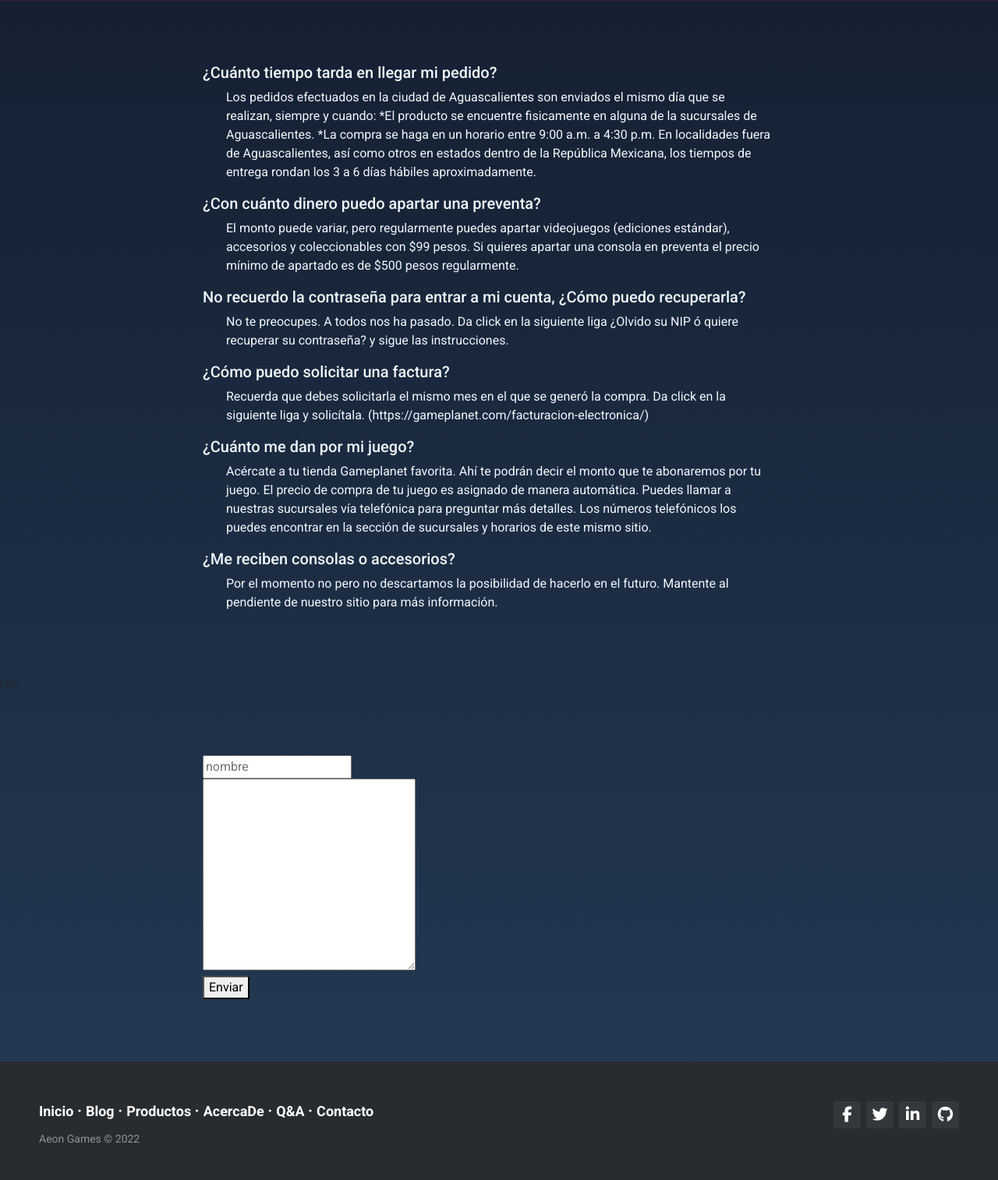
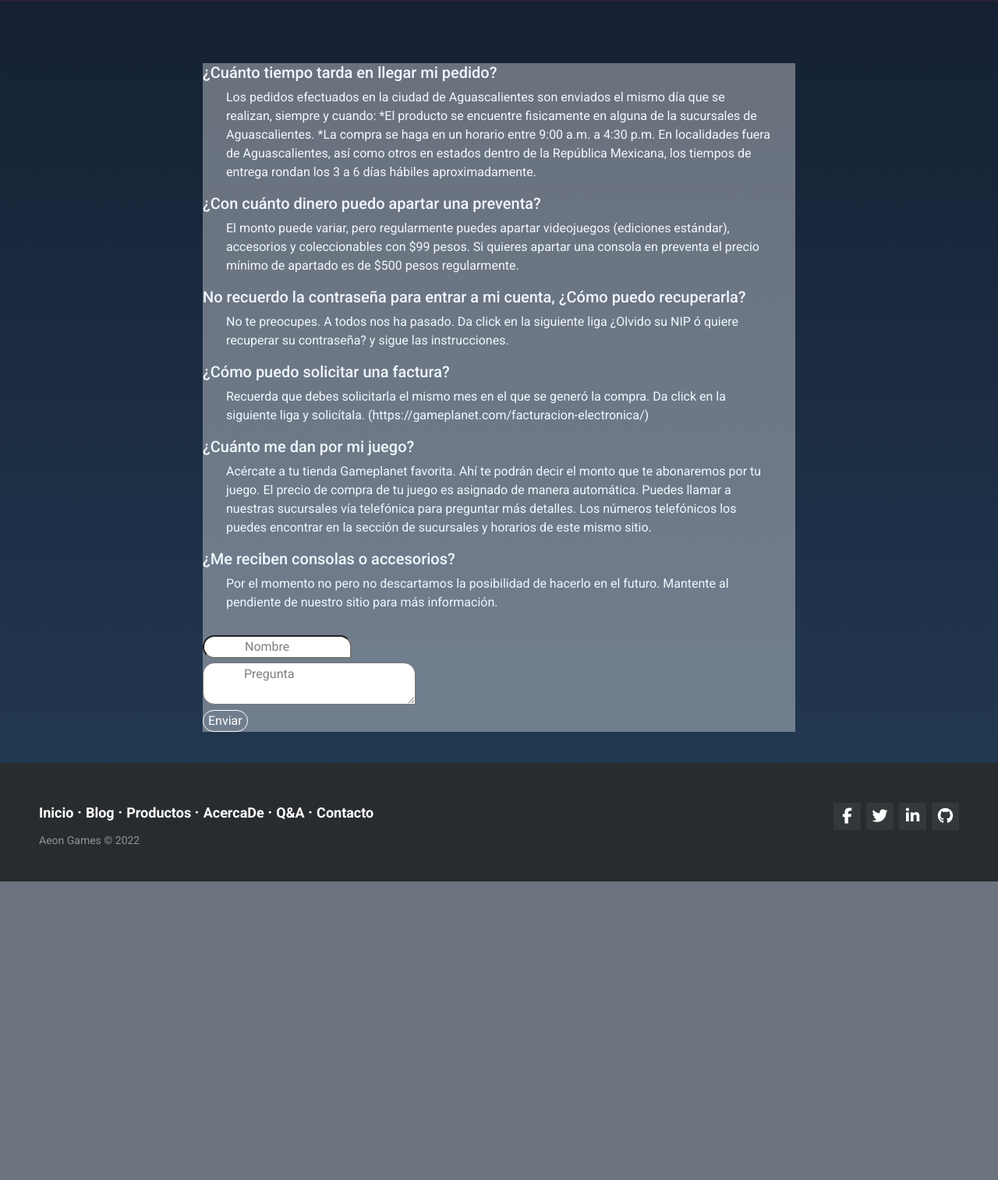
Before and after one commit to Jaime7w7r/Aeon-Games, a PHP site: page /ayuda.php in a window 1280 px wide. Shown: the part 94-1608 px from the top of the page at 78% size. After the commit the page ends 1225 px from the top, so only its background shows below. Run offline with PHP 8.4, Linux system fonts and the light colour scheme; some libraries are stand-ins or nearby versions.

Commit message:
Implementamos estilos a las preguntas frecuentes

```diff
--- a/ayuda.php
+++ b/ayuda.php
@@ -15,7 +15,7 @@
 
 <body>
     <?php include 'header.php'; ?>
-    <div class="preguntasF">
+    <div class="Hoja"><div class="preguntasF">
         <h5>¿Cuánto tiempo tarda en llegar mi pedido?</h5>
         <p>Los pedidos efectuados en la ciudad de Aguascalientes son enviados el mismo día que se realizan, siempre y cuando:
             *El producto se encuentre fisicamente en alguna de la sucursales de Aguascalientes.
@@ -31,11 +31,12 @@
         <p>Acércate a tu tienda Gameplanet favorita. Ahí te podrán decir el monto que te abonaremos por tu juego. El precio de compra de tu juego es asignado de manera automática. Puedes llamar a nuestras sucursales vía telefónica para preguntar más detalles. Los números telefónicos los puedes encontrar en la sección de sucursales y horarios de este mismo sitio.</p>
         <h5>¿Me reciben consolas o accesorios?</h5>
         <p>Por el momento no pero no descartamos la posibilidad de hacerlo en el futuro. Mantente al pendiente de nuestro sitio para más información.</p>
-    </div>rec
+    </div>
+
     <div class="Formulario"><form action="ayuda.php" method="post">
-        <input type="text" placeholder="nombre" name="name"><br>
-        <textarea name="pregunta" id="" cols="30" rows="10"></textarea><br>
-        <button type="submit" value="enviar" name="enviar">Enviar</button>
+        <input type="text" placeholder="Nombre" name="name"><br>
+        <textarea name="pregunta" placeholder="Pregunta" id="" cols="30" rows="2"></textarea><br>
+        <button id="BOTON" type="submit" value="enviar" name="enviar">Enviar</button>
         <br>
     </form></div>
     <div class="ASQ"><?php
@@ -43,7 +44,7 @@
         echo $_POST['name'] . '<br>';
         echo $_POST['pregunta'] . '<br>';
     }
-    echo "</div>";
+    echo "</div></div>";
 
     include 'footer.php'; ?>
 
--- a/estilos/ayuda.css
+++ b/estilos/ayuda.css
@@ -21,9 +21,48 @@ p{
 .Formulario{
 	margin: 10vh auto;
 	width: 95vh;
+	margin-top: -50px;
 }
 
 .ASQ{
 	margin: 10vh auto;
 	width: 95vh;
+	color: aliceblue;
+	margin-top: -40px;
+
 }
+
+.Formulario, form, input,textarea{
+	border-radius: 15px 15px 0px 15px;
+}
+
+.Formulario #BOTON{
+	border-radius: 15px;
+	background: transparent;
+	border: 1px solid#fff;
+	color: #fff;
+	cursor: pointer;
+
+}
+#BOTON:hover {background-color: rgba(255, 255, 255, 0.24)}
+
+#BOTON:active {
+	box-shadow: 0 5px rgb(197, 196, 196);
+	background-color: rgba(255, 255, 255, 0.397);
+	transform: translateY(4px);
+  }
+
+::placeholder {
+	color: gray;
+	padding-left: 50px;
+}
+
+.Formulario textarea{
+	margin-top: 5px;
+}
+
+.Hoja{
+	background-color: rgba(255, 255, 255, 0.356);
+	width: 95vh;
+	margin: 0px auto;
+}
```
